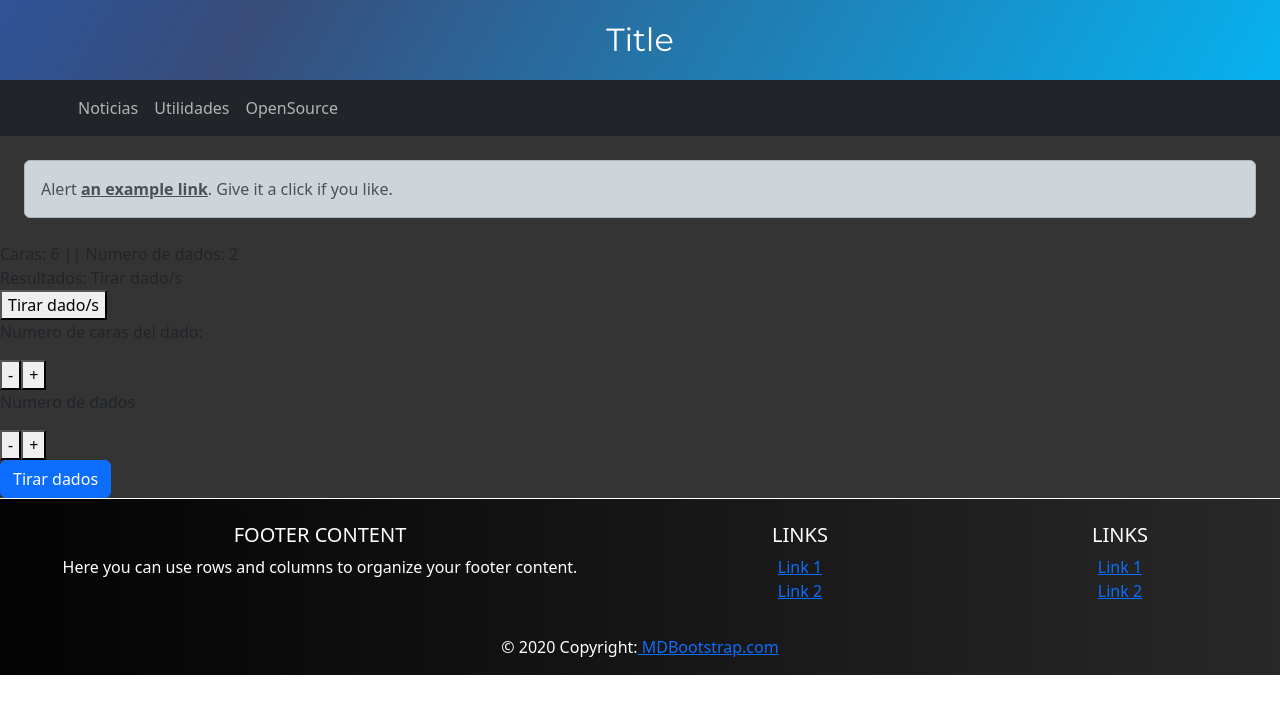
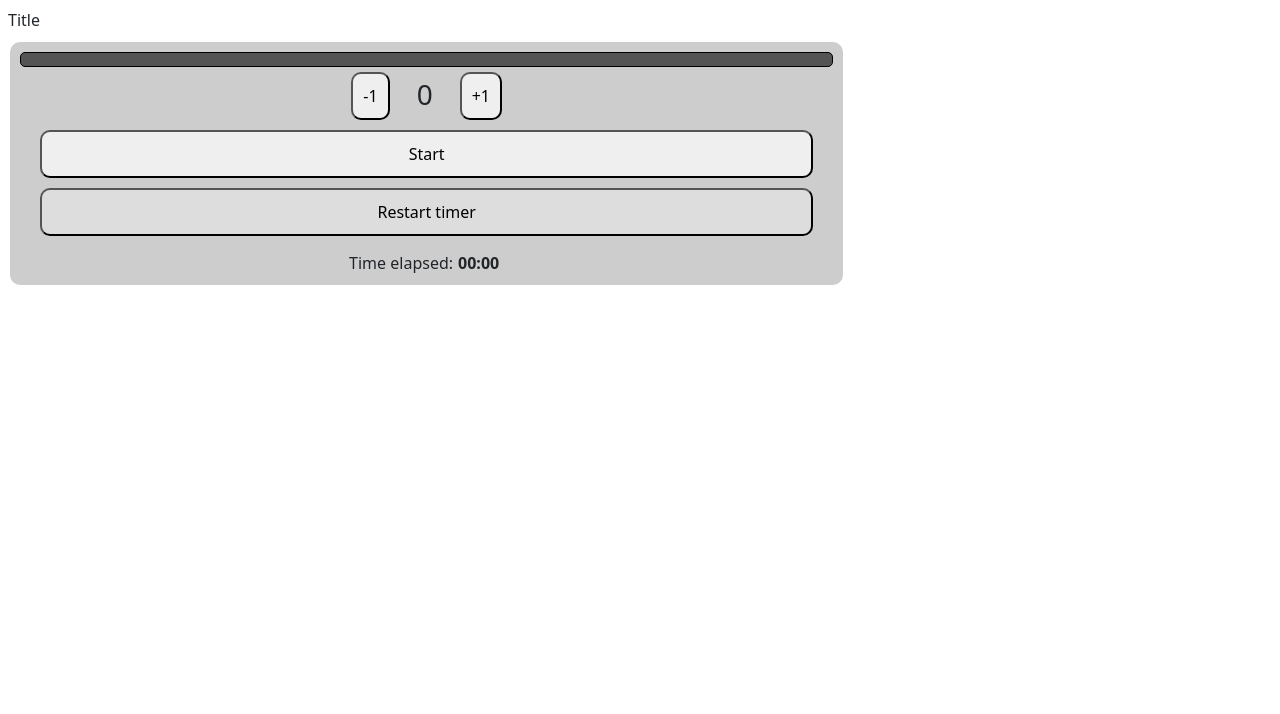
Before and after one commit to vadikz07/main-web, a React (Create React App) app: page /utils in a window 1280 px wide. Shown: the top 714 px of the page. Built offline with nearby package versions, Linux system fonts and the light colour scheme.

Commit message:
ProgressBar working

```diff
--- a/public/styles/style.css
+++ b/public/styles/style.css
@@ -1,114 +1,51 @@
-.header-container {
-  align-items: center;
-  color: white;
+.container-pbar {
+  display: flex;
+  flex-flow: column nowrap;
+  justify-content: center;
+  flex: 1;
+  background-color: rgb(205, 205, 205);
+  margin: 10px;
+  padding: 10px;
+  border-radius: 10px;
+}
+.container-pbar .counter-container {
   display: flex;
   flex-flow: row nowrap;
-  font-family: "Montserrat", sans-serif;
-  font-size: 2rem;
-  height: 80px;
+  flex: 1;
   justify-content: center;
+  align-items: center;
 }
-.header-container .logo {
-  height: 45px;
-  margin: 0px 20px;
+.container-pbar .counter-container h3 {
+  padding-top: 6px;
+  width: 30px;
+  text-align: center;
 }
-
-#footer-grad {
-  border: 1px solid white;
-  border-left: 0px;
-  border-right: 0px;
-  background-image: linear-gradient(to right, rgb(3, 3, 3), rgb(40, 40, 40));
+.container-pbar .counter-container .butn:hover {
+  background-color: rgb(187, 232, 232);
 }
-
-.gradient-background {
-  animation: gradient-animation 18s ease infinite;
-  background: linear-gradient(300deg, deepskyblue, rgb(56, 76, 122), #0d6efd);
-  background-size: 180% 180%;
+.container-pbar .butn {
+  padding: 10px;
+  border-radius: 10px;
+  margin: 5px 20px;
 }
-
-@keyframes gradient-animation {
-  0% {
-    background-position: 0% 50%;
-  }
-  50% {
-    background-position: 100% 50%;
-  }
-  100% {
-    background-position: 0% 50%;
-  }
+.container-pbar .butn:hover {
+  background-color: #bebebe;
 }
-.white-spacer {
-  background-color: white;
-  height: 1px;
+.container-pbar .prog-bar {
+  height: 15px;
+  background-color: rgb(84, 84, 84);
+  border: 1px solid black;
+  border-radius: 5px;
 }
-
-.material-symbols-outlined {
-  font-variation-settings: "FILL" 0, "wght" 200, "GRAD" 0, "opsz" 24;
+.container-pbar .prog-bar .prog-bar-fill {
+  transition: width 0.1s ease-out;
 }
-
-.navbar * {
-  align-self: flex-end;
+.container-pbar .timer-container {
+  display: flex;
+  justify-content: center;
+  padding-top: 10px;
 }
-
-.news-container {
-  display: flex;
-  flex-flow: column nowrap;
-}
-
-.news-title-date {
-  display: flex;
-  flex-flow: row wrap;
-  justify-content: space-between;
-  margin-right: 5px;
-  width: 100%;
-}
-
-.body-news {
-  display: flex;
-  flex-flow: row nowrap;
-  justify-content: space-between;
-}
-.body-news .image-news {
-  align-self: flex-start;
-  border: 1px solid #0d6efd;
-  border-radius: 10px;
-  margin-top: 4px;
-}
-.body-news .news-left-content {
-  display: flex;
-  flex-flow: column nowrap;
-  width: 100%;
-}
-
-.news-link {
-  display: flex;
-  justify-content: flex-end;
-}
-.news-link .link {
-  font-size: 0.6rem;
-  padding: 4px;
-}
-
-.custom-background {
-  background-color: rgb(52, 52, 52);
-  padding-bottom: 20px;
-  padding: 0px;
-}
-
-.footer-container {
-  background-color: teal;
-  display: flex;
-  flex: 1;
-  height: 100%;
-  min-height: 100%;
-}
-
-.body-shown {
-  min-height: 500px;
-  height: auto;
-}
-
-.page-footer {
-  background-color: rgb(23, 23, 23);
-  color: white;
+.container-pbar .timer-container .sec-counter {
+  padding: 0px 5px;
+  font-weight: bold;
 }/*# sourceMappingURL=style.css.map */
--- a/public/styles/style.scss
+++ b/public/styles/style.scss
@@ -1,111 +1,53 @@
-$blue-bs: #0d6efd;
-.header-container {
-  align-items: center;
-  color: white;
+.container-pbar{
+  display: flex;
+  flex-flow: column nowrap;
+  justify-content: center;
+  flex: 1;
+  background-color: rgb(205, 205, 205);
+  margin: 10px;
+  padding: 10px;
+  border-radius: 10px;
+  .counter-container{
    display: flex;
    flex-flow: row nowrap;
-  font-family: "Montserrat", sans-serif;
-  font-size: 2rem;
-  height: 80px;
+   flex: 1;
    justify-content: center;
-
-  p {
+   align-items: center;
+   h3{
+    padding-top: 6px;
+    width: 30px;
+    text-align: center;
    }
-  .logo {
-    height: 45px;
-    margin: 0px 20px;
+   .butn{
+    &:hover{
+      background-color: rgb(187, 232, 232);
     }
    }
-
-#footer-grad {
-  border: 1px solid white;
-  border-left: 0px;
-  border-right: 0px;
-  background-image: linear-gradient(to right, rgb(3, 3, 3), rgb(40, 40, 40));
   }
-
-.gradient-background {
-  animation: gradient-animation 18s ease infinite;
-  background: linear-gradient(300deg, deepskyblue, rgb(56, 76, 122), $blue-bs);
-  background-size: 180% 180%;
-}
-@keyframes gradient-animation {
-  0% {
-    background-position: 0% 50%;
-  }
-  50% {
-    background-position: 100% 50%;
-  }
-  100% {
-    background-position: 0% 50%;
+  .butn{
+    padding: 10px;
+    border-radius: 10px;
+    margin: 5px 20px;
+    &:hover{
+      background-color: #bebebe;
     }
   }
-.white-spacer {
-  background-color: white;
-  height: 1px;
-}
-.material-symbols-outlined {
-  font-variation-settings: "FILL" 0, "wght" 200, "GRAD" 0, "opsz" 24;
-}
-.navbar {
-  & * {
-    align-self: flex-end;
+  .prog-bar{
+    height: 15px;
+    background-color: rgb(84, 84, 84);
+    border: 1px solid black;
+    border-radius: 5px;
+    .prog-bar-fill{
+      transition: width 0.1s ease-out;
     }
   }
-.news-container {
+  .timer-container{
     display: flex;
-  flex-flow: column nowrap;
-}
-.news-title-date {
-  display: flex;
-  flex-flow: row wrap;
-  justify-content: space-between;
-  margin-right: 5px;
-  width: 100%;
-}
-.body-news {
-  display: flex;
-  flex-flow: row nowrap;
-  justify-content: space-between;
-
-  .image-news {
-    align-self: flex-start;
-    border: 1px solid $blue-bs;
-    border-radius: 10px;
-    margin-top: 4px;
-  }
-  .news-left-content {
-    display: flex;
-    flex-flow: column nowrap;
-    width: 100%;
+    justify-content: center;
+    padding-top: 10px;
+    .sec-counter{
+      padding: 0px 5px;
+      font-weight: bold;
     }
   }
-.news-link {
-  display: flex;
-  justify-content: flex-end;
-
-  .link {
-    font-size: 0.6rem;
-    padding: 4px;
 }
-}
-.custom-background {
-  background-color: rgb(52, 52, 52);
-  padding-bottom: 20px;
-  padding: 0px;
-}
-.footer-container {
-  background-color: teal;
-  display: flex;
-  flex: 1;
-  height: 100%;
-  min-height: 100%;
-}
-.body-shown {
-  min-height: 500px;
-  height: auto;
-}
-.page-footer {
-  background-color: rgb(23, 23, 23);
-  color: white;
-}
--- a/src/App.js
+++ b/src/App.js
@@ -1,15 +1,18 @@
 import React from "react";
-import Jumbo from "./components/Jumbo";
 import { BrowserRouter, Routes, Route } from "react-router-dom";
 import NewsPage from "./pages/NewsPage";
 import UtilsPage from "./pages/UtilsPage";
 import NoPage from "./pages/NoPage";
 import ExternalLinks from "./pages/ExternalLinks";
 import OpenSourceFinds from "./pages/OpenSourcePage";
+import Col from "react-bootstrap/Col";
+import Row from "react-bootstrap/Row";
+import Container from "react-bootstrap/Container";
 
 function App() {
   return (
-    <div className="custom-background">
+      <>
+          <Col id="app-main-column"xs={12} s={12} md={10} lg={8}>
             <BrowserRouter>
               <Routes>
                 <Route index element={<NewsPage />} />
@@ -20,7 +23,8 @@ function App() {
                 <Route path="*" element={<NoPage />} />
               </Routes>
             </BrowserRouter>
-    </div>
+          </Col>
+      </>
   );
 }
 
--- a/src/components/Header.jsx
+++ b/src/components/Header.jsx
@@ -2,8 +2,8 @@ import React from "react";
 
 function Header(props) {
   return (
-    <div>
-      <div className="header-container gradient-background">
+    <div className="hero-container">
+      <div className="hero-logo">
         {/* <img className="logo" src="/imgs/logoweb.png" /> */}
         <p className="m-2">Title</p>
       </div>
--- a/src/components/Navbar.jsx
+++ b/src/components/Navbar.jsx
@@ -1,45 +1,19 @@
 import React from "react";
-import Container from "react-bootstrap/Container";
-import Nav from "react-bootstrap/Nav";
-import Navbar from "react-bootstrap/Navbar";
 
 function NavigationBar(props) {
   return (
-    <nav
-      data-bs-theme="dark"
-      class=" navbar navbar-expand navbar-light bg-dark p-0"
-    >
-      <div className=" container d-flex navbar">
-        <div className="me-auto navbar-nav">
+    <div className="navbar">
       <a href="/news" data-rr-ui-event-key="#news" class="nav-link">
         Noticias
       </a>
       <a href="/utils" data-rr-ui-event-key="#utils" class="nav-link">
         Utilidades
       </a>
-          <a
-            href="/osprojects"
-            data-rr-ui-event-key="#osprojects"
-            class="nav-link"
-          >
+      <a href="/osprojects" data-rr-ui-event-key="#osprojects" class="nav-link">
         OpenSource
       </a>
     </div>
-      </div>
-    </nav>
   );
 }
 
-// function NavigationBar(props) {
-//   return (
-//     <div className="navbar-container">
-//       <a className="navbar-item" href="/news">Noticias</a>
-//       <a className="navbar-item" href="/utils">Utilidades</a>
-//       <a className="navbar-item" href="/osprojects">Proyectos Open Source</a>
-//       <a className="navbar-item" href="/links">Aprender</a>
-//       <a className="navbar-item" href="/contact">Contacto</a>
-//     </div>
-//   );
-// }
-
 export default NavigationBar;
--- a/src/components/PicCardLink.jsx
+++ b/src/components/PicCardLink.jsx
@@ -1,9 +1,5 @@
 import React from "react";
-import Accordion from "react-bootstrap/Accordion";
-import Button from "react-bootstrap/Button";
-import Card from "react-bootstrap/Card";
-import Col from 'react-bootstrap/Col';
-
+import Col from "react-bootstrap/Col";
 
 //properties of PicCardLink
 // title, description, img, altimg , textURL, linkURL
@@ -12,26 +8,11 @@ import Col from 'react-bootstrap/Col';
 function PicCardLink(props) {
   return (
     <Col>
-      <Card bg="dark my-2" text="light" border="primary">
-        <Card.Header className="news-title-date gradient-background">
-          <div className="">{props.header}</div>
-          <div className="">{props.date}</div>
-          </Card.Header>
-        <Card.Body className="body-news pt-1">
-          <div className="news-left-content">
-            <Card.Title style={{"color":"deepskyblue"}}>{props.title}</Card.Title>
-            <Card.Text>
-              {props.description}
-            </Card.Text>
-          </div>
-          <div className="news-right-image">
-            <img className="image-news" src={props.img}/>
-          </div>
-        </Card.Body>
-        <Card.Footer className="news-link">
-          <Button className="link"href={props.linkURL}>{props.textURL}</Button>
-        </Card.Footer>
-      </Card>
+      <div className="">{props.header}</div>
+      <div className="">{props.date}</div>
+      <div>{props.title}</div>
+      <div>{props.description}</div>
+      <img className="image-news" src={props.img} />
     </Col>
   );
 }
--- a/src/pages/OpenSourcePage.jsx
+++ b/src/pages/OpenSourcePage.jsx
@@ -5,14 +5,14 @@ import Jumbo from "../components/Jumbo";
 import Footer from "../components/Footer";
 
 function OpenSourceFinds(){
-    return <div className="page-shown">
+    return <>
         <Header />
         <div className="body-shown">
             <NavigationBar />
             <Jumbo msg="This is the Open Source Page" />
         </div>
         <Footer />
-    </div>
+    </>
 }
 
 export default OpenSourceFinds
--- a/src/pages/UtilsPage.jsx
+++ b/src/pages/UtilsPage.jsx
@@ -5,17 +5,19 @@ import Jumbo from "../components/Jumbo";
 import Footer from "../components/Footer";
 
 import Dice from "./utils/DiceRoll";
+import ProgressTimer from "./utils/ProgressTimer";
 
-function UtilsPage(){
-    return <>
-        <Header />
-        <NavigationBar />
-        <Jumbo msg="This is the Utilities Page" />
-        <Dice
-            sides="6"
-        />
-        <Footer />
+function UtilsPage() {
+  return (
+    <>
+      <Header />
+      {/* <NavigationBar />
+      <Jumbo msg="This is the Utilities Page" /> */}
+      {/* <Dice sides="6" /> */}
+      <ProgressTimer />
+      {/* <Footer /> */}
     </>
+  );
 }
 
-export default UtilsPage
+export default UtilsPage;
--- a/src/pages/utils/DiceRoll.jsx
+++ b/src/pages/utils/DiceRoll.jsx
@@ -1,5 +1,5 @@
 import React, { useState } from "react";
-import Button from 'react-bootstrap/Button';
+import Button from "react-bootstrap/Button";
 
 function Dice(props) {
   const [roll, setRoll] = useState("Tirar dado/s");
@@ -32,24 +32,22 @@ function Dice(props) {
     setNumDies(numDies - 1);
   }
 
-  function rollAllDies(sides){
+  function rollAllDies(sides) {
     let results = [];
-    for (let i=0; i<numDies; i++){
+    for (let i = 0; i < numDies; i++) {
       let rng = getRandomNum(sides);
       results.push(rng);
     }
     console.log(results);
-    setRoll(results) //TODO: Update formatting on results output (roll state)
+    setRoll(results); //TODO: Update formatting on results output (roll state)
   }
 
   return (
     <div>
       <div>
-         Caras: {sides} || Numero de dados: {numDies}
+        Caras: {sides} || Numero de dados: {numDies}
       </div>
-      <div>
-        Resultados: {roll}
-      </div>
+      <div>Resultados: {roll}</div>
       <div>
         <button onClick={() => rollAllDies(sides)}>Tirar dado/s</button>
       </div>
@@ -71,7 +69,6 @@ function Dice(props) {
             <button onClick={decreaseNumDies}>-</button>
             <button onClick={increaseNumDies}>+</button>
           </div>
-            <Button variant="primary">Tirar dados</Button>
         </div>
       </div>
     </div>
--- /dev/null
+++ b/src/pages/utils/ProgressTimer.jsx
@@ -0,0 +1,126 @@
+import React, { useState, useEffect } from "react";
+
+function ProgressTimer() {
+  const [counter, setCounter] = useState(0);
+  const [widthbar, setWidth] = useState(0);
+  const [timeElapsed, setTimeElapsed] = useState(0);
+  const [isTimeRunning, setIsTimeRunning] = useState(false);
+  const [minutes, setMinutes] = useState(0);
+
+  function handleChange(value) {
+    if (value === "-") {
+      counter > 0 && setCounter(counter - 1);
+      updatePBar(counter - 1);
+    } else if (value === "+") {
+      counter < 10 && setCounter(counter + 1);
+      updatePBar(counter + 1);
+    } else {
+      console.log("unrecognized value");
+    }
+  }
+  function updatePBar(value) {
+    let newWidth = value * 10;
+    if (newWidth <= 100) {
+      setWidth(newWidth);
+    }
+  }
+  function getColorBar(value) {
+    if (value > 80) {
+      return "#77dd77";
+    } else if (value >= 40) {
+      return "#fdfd96";
+    } else {
+      return "#ff6961";
+    }
+  }
+  function toggleTimer() {
+    setIsTimeRunning(!isTimeRunning);
+    console.log(isTimeRunning);
+  }
+  function resetCounter() {
+    setIsTimeRunning(false);
+    setTimeElapsed(0);
+    console.log("restarting");
+  }
+
+  useEffect(() => {
+    let interval;
+    if (isTimeRunning) {
+      interval = setInterval(() => {
+        setTimeElapsed((prevTimeElapsed) => {
+          if (prevTimeElapsed >= 59) {
+            setMinutes((prevMinutes) => prevMinutes + 1);
+            return 0;
+          } else {
+            return prevTimeElapsed + 1;
+          }
+        });
+      }, 1000);
+    } else {
+      clearInterval(interval);
+    }
+
+    return () => {
+      clearInterval(interval);
+    };
+  }, [isTimeRunning, minutes]);
+
+  return (
+    <div className="container-pbar df-ver centered">
+      <div className="prog-bar">
+        <div
+          className="prog-bar prog-bar-fill"
+          style={{
+            width: `${widthbar}%`,
+            backgroundColor: getColorBar(widthbar),
+            visibility: counter === 0 ? "hidden" : "visible",
+          }}
+        ></div>
+      </div>
+      <div className="counter-container">
+        <button
+          className="butn"
+          onClick={() => {
+            handleChange("-");
+          }}
+        >
+          -1
+        </button>
+        <h3>{counter}</h3>
+        <button
+          className="butn"
+          onClick={() => {
+            handleChange("+");
+          }}
+        >
+          +1
+        </button>
+      </div>
+      <button className="butn" onClick={toggleTimer}>
+        {isTimeRunning ? "Pause" : "Start"}
+      </button>
+      <button
+        className="butn"
+        onClick={resetCounter}
+        style={
+          isTimeRunning
+            ? { backgroundColor: "#e46962" }
+            : { backgroundColor: "#ddd" }
+        }
+      >
+        Restart timer
+      </button>
+      <div className="timer-container">
+        <>
+          Time elapsed:{" "}
+          <span className="sec-counter">
+            {minutes < 10 ? "0" + minutes : minutes}:
+            {timeElapsed < 10 ? "0" + timeElapsed : timeElapsed}
+          </span>
+        </>
+      </div>
+    </div>
+  );
+}
+
+export default ProgressTimer;
```
Also changed, not shown: src/pages/NewsPage.jsx (+5 -4 lines), src/pages/NoPage.jsx (+8 -6 lines), public/imgs/hero_bg.jpg (added), 1 other file (tests, documents, lock files or other folders). Lines whose indentation alone changed are shown as unchanged.
